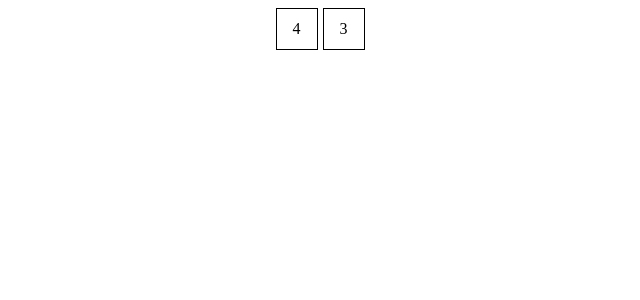
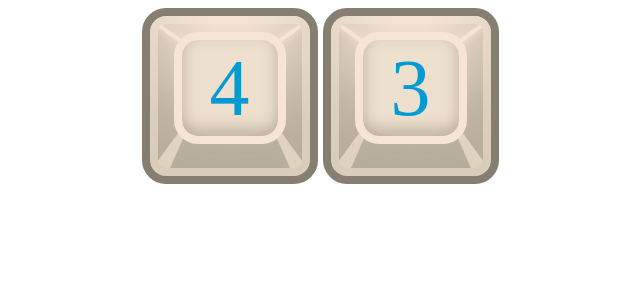
Before and after one commit to OceanWaterSlush/keeb-to-keeb, a Svelte app: page / in a window 1280 px wide. Both pictures are taken after a click on the button "Start". Shown: the top 300 px of the page, without its empty margins (320-960 px from the left). Built offline with nearby package versions, Linux system fonts and the light colour scheme.

Commit message:
Style Keycap component and fix logic for first round keyup

```diff
--- a/src/Board.svelte
+++ b/src/Board.svelte
@@ -12,7 +12,7 @@
   let currentCombo = "";
 
   let roundsPassed = 0;
-  let isReadyToStartNewRound = true;
+  let isReadyToStartNewRound = false;
 
   $: if (roundsPassed === 5) {
     isGameStarted = false;
@@ -54,11 +54,9 @@
   function onKeyup(event: KeyboardEvent) {
     // Lose
     if (!isReadyToStartNewRound && event.key !== "Enter") {
-      if (currentCombo !== randomCombo) {
-        isGameStarted = false;
-        isGameWon = false;
-        losingCombo = randomCombo;
-      }
+      isGameStarted = false;
+      isGameWon = false;
+      losingCombo = randomCombo;
     }
   }
 </script>
--- a/src/Keycap.svelte
+++ b/src/Keycap.svelte
@@ -2,18 +2,140 @@
   export let key: string;
 </script>
 
-<div class="keycap">{key.toUpperCase()}</div>
+<div class="keycap">
+  <span class="key">{key.toUpperCase()}</span>
+  <div class="angle-shadow left-top top-section" />
+  <div class="angle-shadow right-top top-section" />
+  <div class="angle-shadow left-bottom bottom-section" />
+  <div class="angle-shadow right-bottom bottom-section" />
+</div>
 
 <style>
   .keycap {
     display: flex;
+    justify-content: center;
+
+    position: relative;
+    z-index: 50;
+
+    width: 10rem;
+    height: 10rem;
+
+    overflow: hidden;
+
+    background-color: #b7ad9b;
+
+    border: 0.5rem solid #857e71;
+    border-radius: 1.5rem;
+
+    transition: 0.1s;
+  }
+
+  .keycap::before {
+    content: "";
+
+    position: absolute;
+    top: 0;
+    left: 0;
+    z-index: 50;
+
+    width: 90%;
+    height: 90%;
+
+    border: 0.5rem solid #d9ccbc;
+    border-radius: 1rem;
+  }
+
+  .keycap:active {
+    box-shadow: inset 0 -5rem 3.5rem #857e71;
+  }
+
+  .keycap .key {
+    display: flex;
+    justify-content: center;
     align-items: center;
-    justify-content: center;
-    flex-shrink: 0;
 
-    width: 40px;
-    height: 40px;
+    position: relative;
+    top: 1rem;
+    z-index: 100;
 
-    border: solid 1px black;
+    width: 6rem;
+    height: 6rem;
+
+    font-size: 5rem;
+    color: #009bd1;
+
+    background-color: #eee0ce;
+    border: 0.5rem solid #f6e5d6;
+    border-radius: 1.5rem;
+
+    box-shadow: 0 -5rem 5rem 1.5rem #f6e5d6, inset 0rem -0.4rem 1rem #baaf9e;
+
+    transition: 0.1s;
+
+    -webkit-user-select: none;
+    -moz-user-select: -moz-none;
+    user-select: none;
+
+    -khtml-user-select: none;
+    -o-user-select: none;
+  }
+
+  .keycap:active .key {
+    width: 6.5rem;
+    height: 6.5rem;
+
+    font-size: 4.5rem;
+  }
+
+  .keycap:active .key {
+    width: 6.5rem;
+    height: 6.5rem;
+
+    font-size: 4.5rem;
+
+    box-shadow: 0 -5rem 5rem 1.5rem #f6e5d6, inset 0rem 0.5rem 1rem #baaf9e;
+  }
+
+  .angle-shadow {
+    position: absolute;
+  }
+
+  .angle-shadow.top-section {
+    top: 1.5rem;
+
+    width: 3.5rem;
+    height: 0.25rem;
+
+    background-color: #f6e5d6;
+    box-shadow: 0 0 0.5rem #f6e5d6;
+  }
+
+  .angle-shadow.bottom-section {
+    bottom: 0rem;
+
+    border-right: 0.5rem solid transparent;
+    border-bottom: 4.5rem solid #dfd2bf;
+    border-left: 0.5rem solid transparent;
+  }
+
+  .angle-shadow.left-top {
+    left: 0.25rem;
+    transform: rotate(36deg);
+  }
+
+  .angle-shadow.right-top {
+    right: 0.25rem;
+    transform: rotate(-36deg);
+  }
+
+  .angle-shadow.left-bottom {
+    left: 1.25rem;
+    transform: rotate(30deg);
+  }
+
+  .angle-shadow.right-bottom {
+    right: 1.25rem;
+    transform: rotate(-30deg);
   }
 </style>
```
